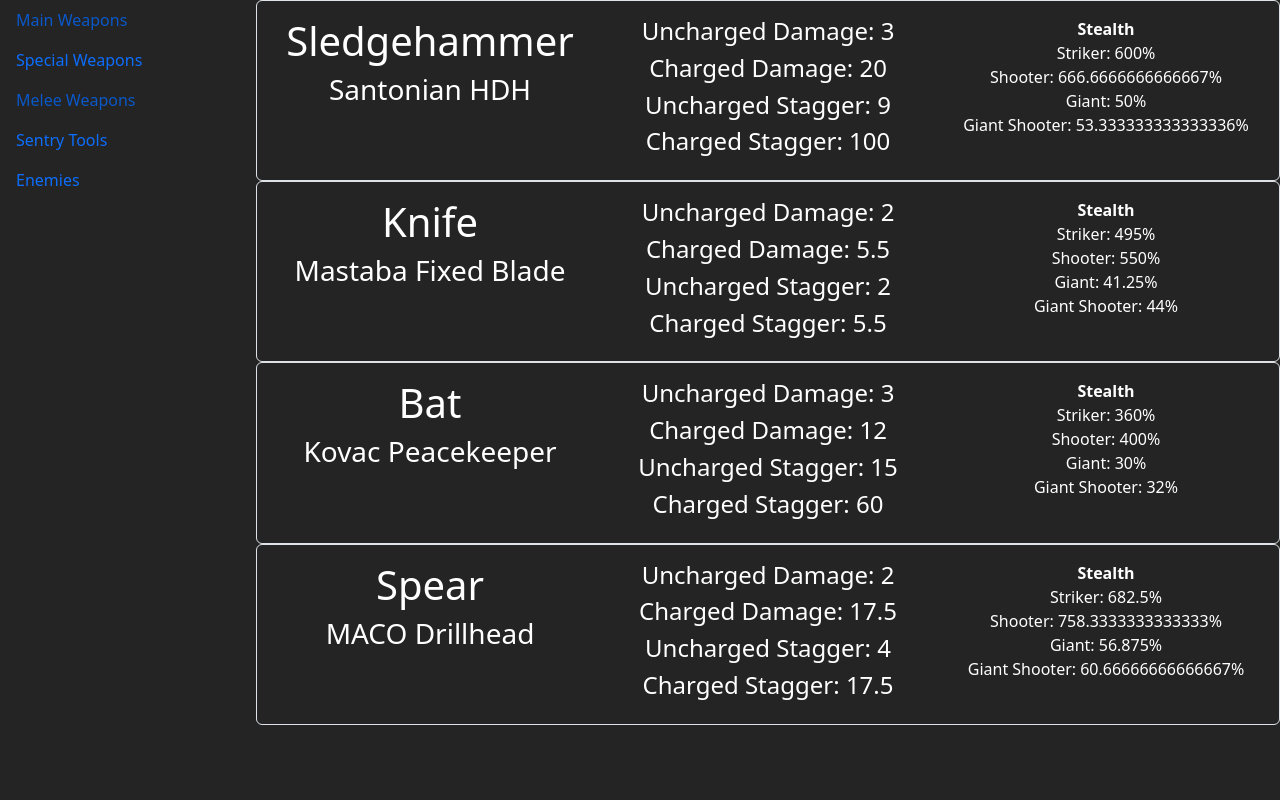
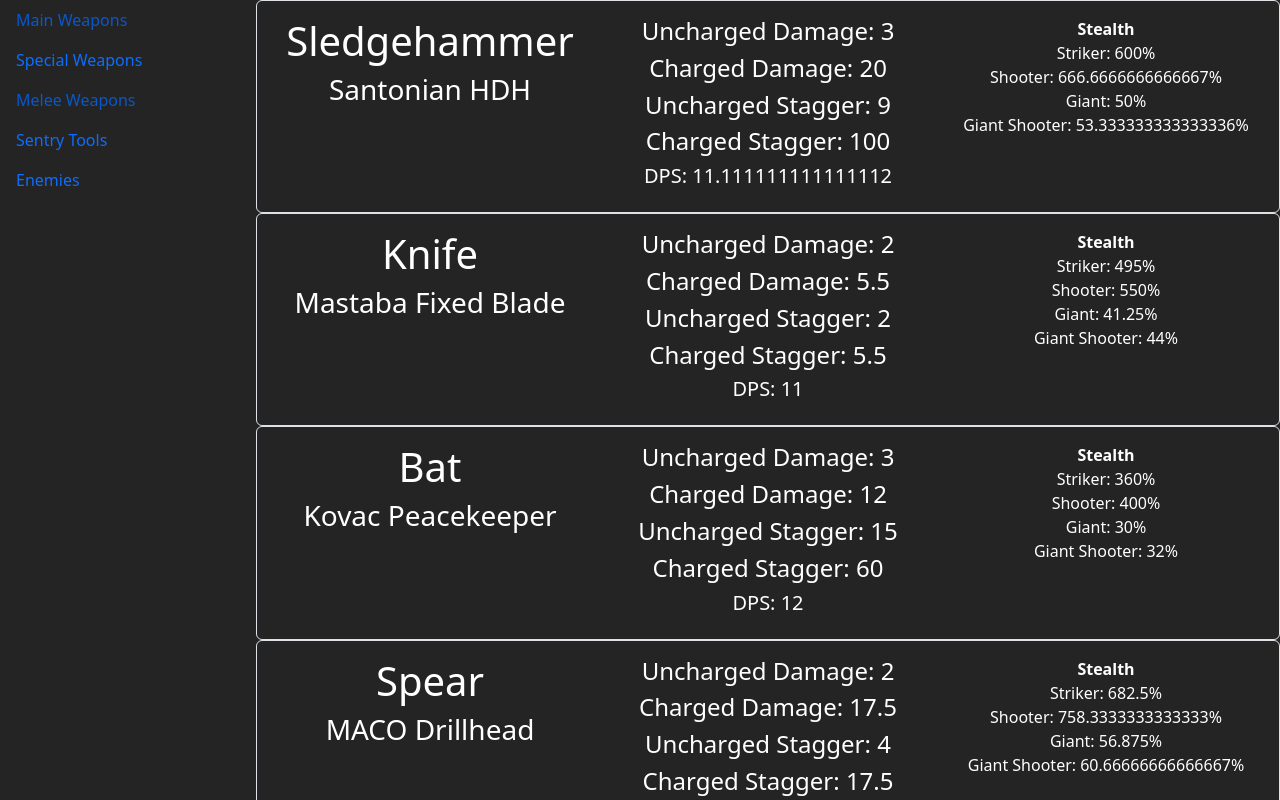
Before and after one commit to SimplyNate/gtfo-stats, a Vue app: page / in a window 1280 px wide. Both pictures are taken after a click on the button "Melee Weapons". Built offline with nearby package versions, Linux system fonts and the light colour scheme.

Commit message:
Add DPS calculation to Melee weapons

```diff
--- a/src/pages/MeleeWeapons.vue
+++ b/src/pages/MeleeWeapons.vue
@@ -25,6 +25,9 @@ const gShooter = enemies.find(e => e.Name === 'Giant Shooter');
                         <h4>Uncharged Stagger: {{ melee["Stagger Damage"].Uncharged }}</h4>
                         <h4>Charged Stagger: {{ melee["Stagger Damage"].Charged }}</h4>
                     </div>
+                  <div class="row">
+                    <h5>DPS: {{ melee.Damage.Charged * (60 / melee["Charge Time"]) / 60 }}</h5>
+                  </div>
                 </div>
                 <div class="col">
                     <div class="row">
```
